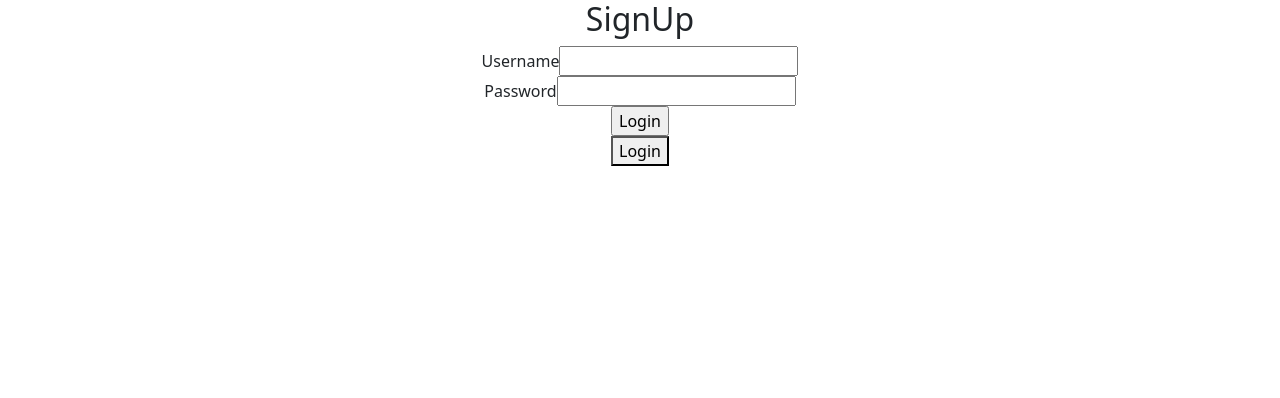
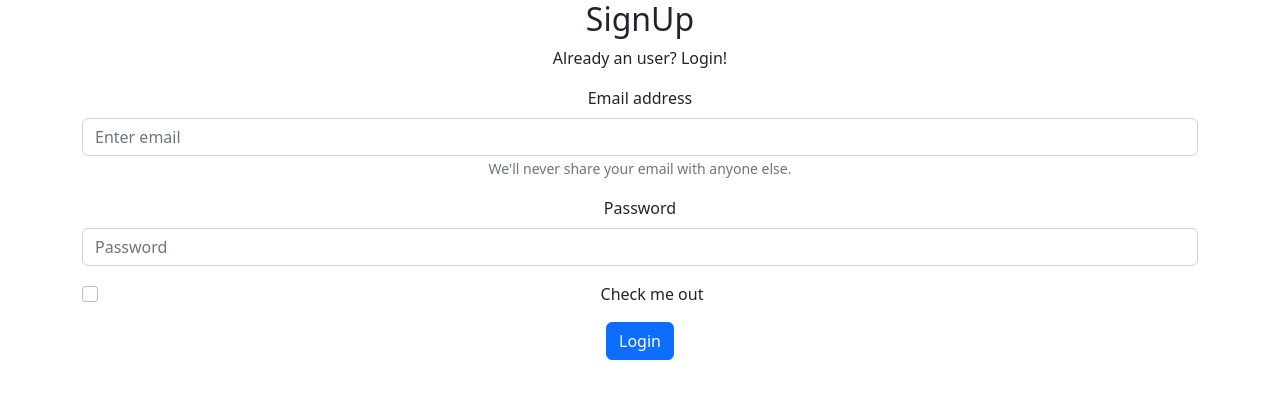
Before and after one commit to camilasandovals/zerin-labs-web, a React (Create React App) app: page /signup in a window 1280 px wide. Shown: the top 398 px of the page. Built offline with nearby package versions, Linux system fonts and the light colour scheme.

Commit message:
added bootsatrap for landscap and login

```diff
--- a/src/components/MedicationGrid/Grid.jsx
+++ b/src/components/MedicationGrid/Grid.jsx
@@ -16,7 +16,13 @@ export default function Grid(){
         <Container>
             <Row>
                 {
-                    <Medication />
+                    medications.map(
+                        (data) => (
+                            data
+                            ? <Medication />
+                            : <p> Loading ...</p>
+                        )
+                    )
                 }
             </Row>
             <Medication />
--- a/src/components/MedicationGrid/Medication.jsx
+++ b/src/components/MedicationGrid/Medication.jsx
@@ -4,7 +4,7 @@ import Card from 'react-bootstrap/Card';
 export default function Medication(){
     return (
     <Card style={{ width: '18rem' }}>
-      {/* <Card.Img variant="top" src="https://i0.wp.com/vitalrecord.tamhsc.edu/wp-content/uploads/2017/01/pills-tamhsc.jpg?fit=1100%2C625&ssl=1" />
+      <Card.Img variant="top" src="https://i0.wp.com/vitalrecord.tamhsc.edu/wp-content/uploads/2017/01/pills-tamhsc.jpg?fit=1100%2C625&ssl=1" />
       <Card.Body>
         <Card.Title>Card Title</Card.Title>
         <Card.Text>
@@ -12,7 +12,7 @@ export default function Medication(){
           bulk of the card's content.
         </Card.Text>
         <Button variant="primary">Go somewhere</Button>
-      </Card.Body> */}
+      </Card.Body>
     </Card>
   );
 }
--- a/src/components/SignUpForm.jsx
+++ b/src/components/SignUpForm.jsx
@@ -1,18 +1,32 @@
+import { Form, Button, Container } from "react-bootstrap"
+import { useNavigate } from "react-router-dom"
+
 export default function SignUpForm() {
+    const navigate = useNavigate()
     return(
-        <>
+        <Container>
             <h2>SignUp</h2>
-            <form >
-                <label htmlFor="username">Username
-                <input type="text" />
-                </label>
-                <br />
-                <label htmlFor="password">Password
-                <input type="text" />
-                </label>
-                <br/>
-                <input type="submit" value="Login" />
-            </form>
-        </>
+            <p>Already an user? <span onClick={() => navigate('/login')}>Login!</span></p>
+            <Form>
+                <Form.Group className="mb-3" controlId="formBasicEmail">
+                    <Form.Label>Email address</Form.Label>
+                    <Form.Control type="email" placeholder="Enter email" />
+                    <Form.Text className="text-muted">
+                    We'll never share your email with anyone else.
+                    </Form.Text>
+                </Form.Group>
+
+                <Form.Group className="mb-3" controlId="formBasicPassword">
+                    <Form.Label>Password</Form.Label>
+                    <Form.Control type="password" placeholder="Password" />
+                </Form.Group>
+                <Form.Group className="mb-3" controlId="formBasicCheckbox">
+                    <Form.Check type="checkbox" label="Check me out" />
+                </Form.Group>
+                <Button variant="primary" type="submit">
+                    Login
+                </Button>
+            </Form>
+        </Container>
     )
 }
--- a/src/scenes/Landing.jsx
+++ b/src/scenes/Landing.jsx
@@ -1,7 +1,14 @@
+import { Button } from "react-bootstrap";
+import { useNavigate } from "react-router-dom";
+
 export default function Landing(){
+    const navigate = useNavigate()
+
     return(
         <>
             <h2>Landing</h2>
+            <Button onClick={() => navigate('/signup')}>Sign up</Button>
+            <Button onClick={() => navigate('/login')}>Login</Button>
         </>
     )
 }
--- a/src/scenes/SignUp.jsx
+++ b/src/scenes/SignUp.jsx
@@ -4,7 +4,6 @@ export default function SignUp(){
     return(
         <>
             <SignUpForm />
-            <button>Login</button>
         </>
     )
 }
```
